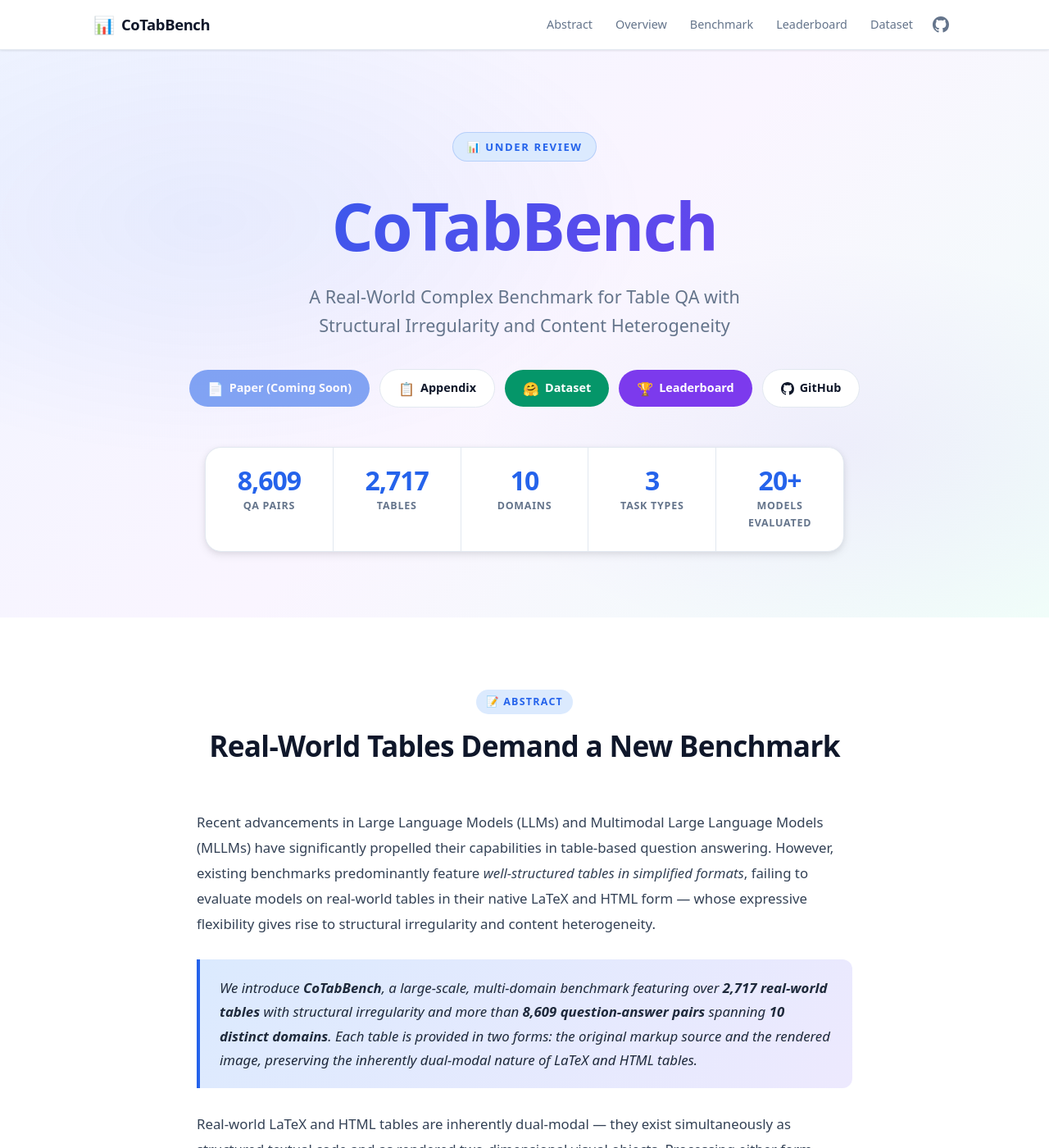
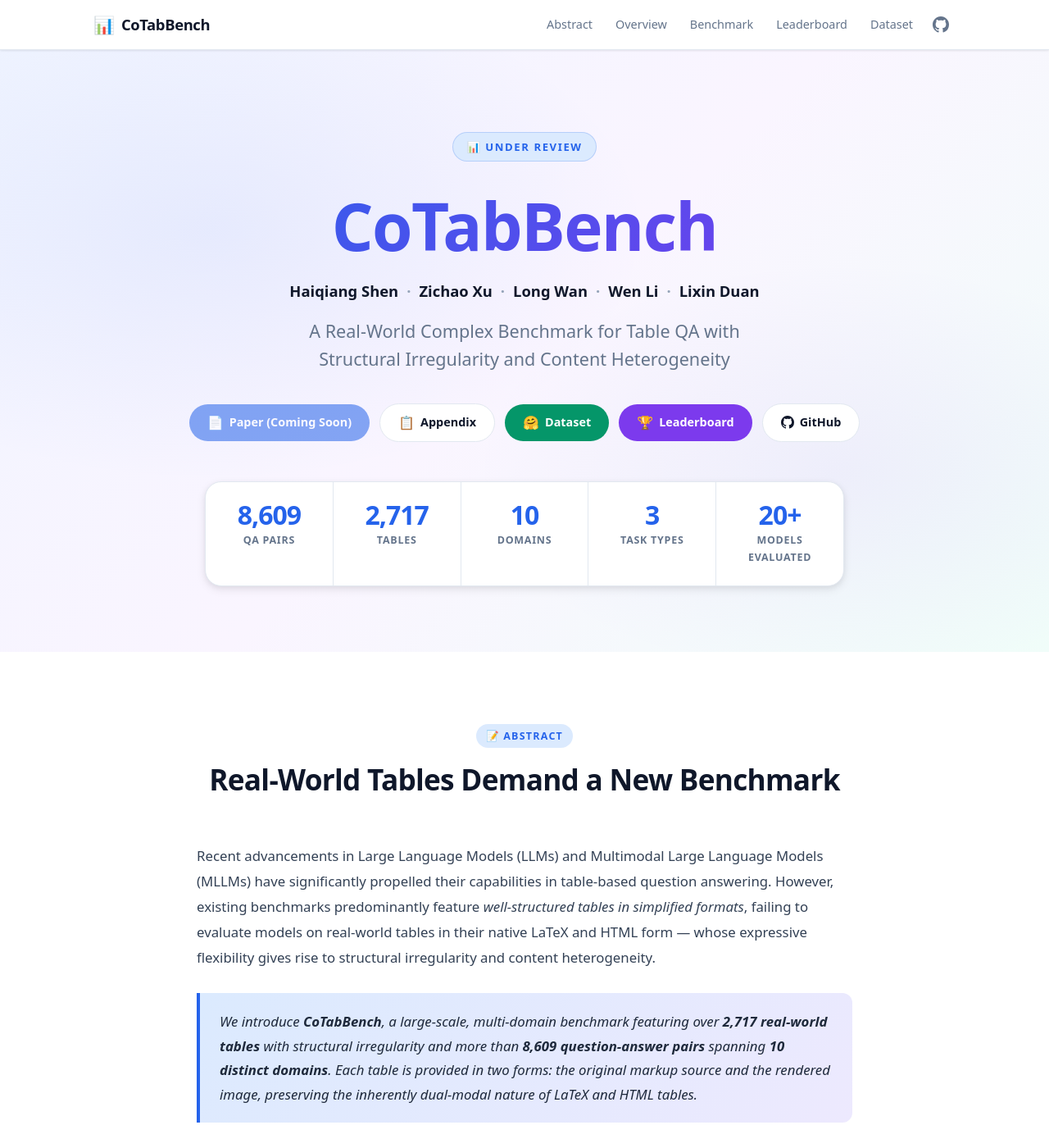
Before and after one commit to CoTabBench/cotabbench.github.io, a Jekyll site: the page built from index.html, in a window 1280 px wide and 1400 px high. Shown: the whole window at 82% size. Built offline with Jekyll 4.4.1, drawn with Linux system fonts in a browser that asks for light colours.

Commit message:
add author list to homepage hero

```diff
--- a/assets/css/style.css
+++ b/assets/css/style.css
@@ -249,9 +249,32 @@ p:last-child { margin-bottom: 0; }
   -webkit-background-clip: text;
   -webkit-text-fill-color: transparent;
   background-clip: text;
-  margin-bottom: 20px;
+  margin-bottom: 16px;
   font-size: clamp(3rem, 7vw, 5rem);
   font-weight: 900;
+}
+
+.hero-authors {
+  display: flex;
+  align-items: center;
+  justify-content: center;
+  gap: 6px 10px;
+  flex-wrap: wrap;
+  max-width: 760px;
+  margin: 0 auto 18px;
+  color: var(--color-text);
+  font-size: clamp(1rem, 2vw, 1.15rem);
+  font-weight: 600;
+  line-height: 1.5;
+}
+
+.hero-authors span {
+  white-space: nowrap;
+}
+
+.hero-author-separator {
+  color: var(--color-text-light);
+  font-weight: 700;
 }
 
 .hero-subtitle {
--- a/index.html
+++ b/index.html
@@ -14,6 +14,17 @@ description: "CoTabBench is a large-scale, multi-domain benchmark of native LaTe
     </div>
 
     <h1 class="hero-title">CoTabBench</h1>
+    <div class="hero-authors" aria-label="Authors">
+      <span>Haiqiang Shen</span>
+      <span class="hero-author-separator" aria-hidden="true">·</span>
+      <span>Zichao Xu</span>
+      <span class="hero-author-separator" aria-hidden="true">·</span>
+      <span>Long Wan</span>
+      <span class="hero-author-separator" aria-hidden="true">·</span>
+      <span>Wen Li</span>
+      <span class="hero-author-separator" aria-hidden="true">·</span>
+      <span>Lixin Duan</span>
+    </div>
     <p class="hero-subtitle">
       A Real-World Complex Benchmark for Table QA with<br>Structural Irregularity and Content Heterogeneity
     </p>
```
